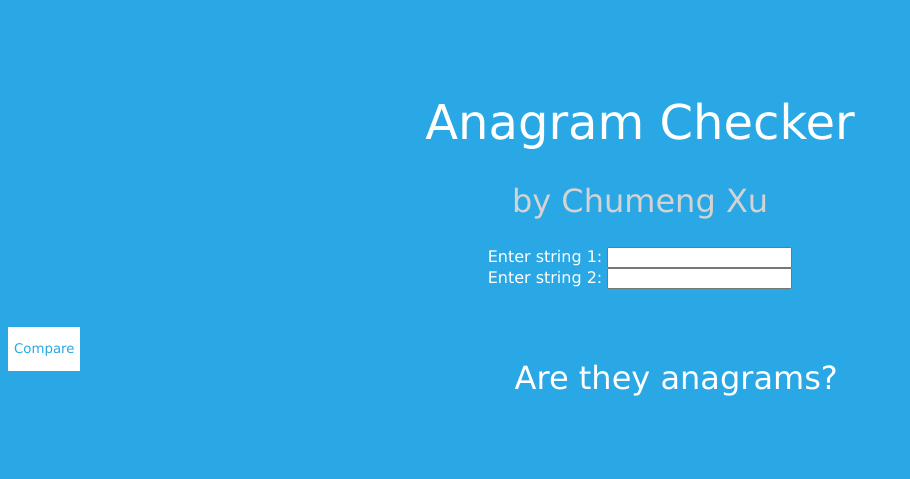
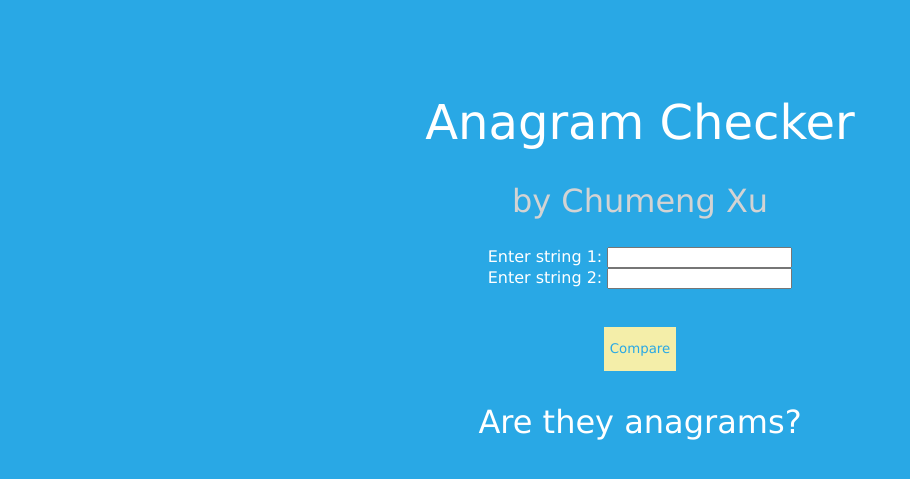
Before and after one commit to AltmerX/anagram-checker, a Flask app: page / in a window 1280 px wide. Shown: the top 479 px of the page, without its empty margins (0-910 px from the left). Run offline with Flask 2, Linux system fonts and the light colour scheme.

Commit message:
Update index.html

```diff
--- a/templates/index.html
+++ b/templates/index.html
@@ -17,9 +17,9 @@
         <input type="text" name="str2" value={{str2}}><br>
     </div>
      <br><br>
-    <div class="button" style="float: left;">
-        <button type="submit" style="background-color: white;border: 0;box-shadow:none;border-radius: 0px;">
-            <p style="text-align: center;font: 1em Verdana,sans-serif;color: #29A8E5;">Compare</p>
+    <div class="button">
+        <button type="submit" style="background-color: #F4EEA9;border: 0;box-shadow:none;border-radius: 0px;">
+            <p style="text-align: center;font-sytle: bold;font: 1em Verdana,sans-serif;color: #29A8E5;">Compare</p>
         </button>
     </div>
   </form>
```
